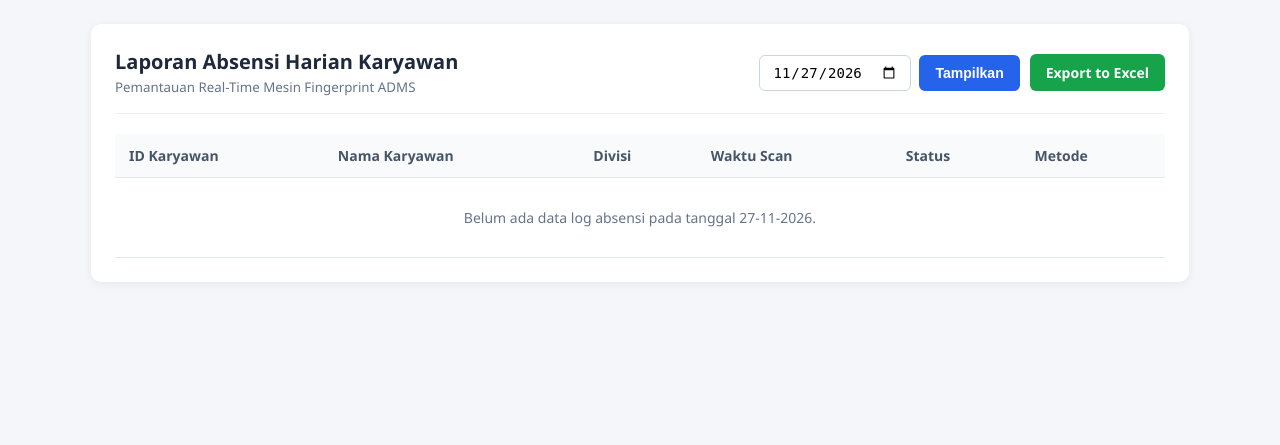
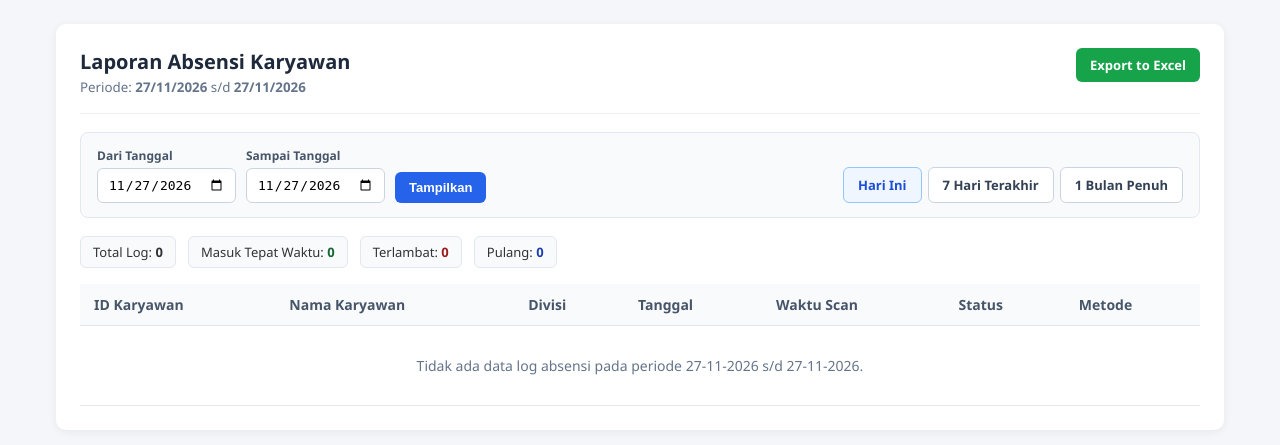
Before and after one commit to vangivaw/ADMS_API_php_Test, a PHP site: page /index.php in a window 1280 px wide. Shown: the top 445 px of the page. Run offline with PHP 8.4, Linux system fonts and the light colour scheme; data comes from the database, SQL or seed files in the repository; tables that the repository leaves empty hold one stand-in row (values such as "Sample post").

Commit message:
Filter rentang tanggal dan penyesuaian export excel

```diff
--- a/index.php
+++ b/index.php
@@ -1,7 +1,23 @@
 <?php
 require_once 'koneksi.php';
 
-$tanggal = $_GET['tanggal'] ?? date('Y-m-d');
+$hari_ini   = date('Y-m-d');
+$awal_bulan = date('Y-m-01');
+$akhir_bulan = date('Y-m-t');
+$tujuh_hari = date('Y-m-d', strtotime('-6 days'));
+
+// Default tampilan saat pertama dibuka: Hari Ini
+$tanggal_mulai   = $_GET['tanggal_mulai'] ?? $hari_ini;
+$tanggal_selesai = $_GET['tanggal_selesai'] ?? $hari_ini;
+
+// Validasi jika pengguna memasukkan tanggal mulai lebih besar dari tanggal selesai
+$pesan_error = '';
+if ($tanggal_mulai > $tanggal_selesai) {
+    $pesan_error = 'Rentang tanggal tidak valid: "Dari Tanggal" tidak boleh melebihi "Sampai Tanggal".';
+    $temp = $tanggal_mulai;
+    $tanggal_mulai = $tanggal_selesai;
+    $tanggal_selesai = $temp;
+}
 
 $query = "SELECT
             l.pin,
@@ -12,169 +28,119 @@ $query = "SELECT
             l.metode
           FROM log_absensi l
           LEFT JOIN karyawan k ON l.pin = k.pin
-          WHERE DATE(l.waktu_scan) = ?
+          WHERE l.waktu_scan >= CONCAT(?, ' 00:00:00')
+            AND l.waktu_scan <= CONCAT(?, ' 23:59:59')
           ORDER BY l.waktu_scan DESC";
 
 $stmt = mysqli_prepare($conn, $query);
-mysqli_stmt_bind_param($stmt, "s", $tanggal);
+mysqli_stmt_bind_param($stmt, "ss", $tanggal_mulai, $tanggal_selesai);
 mysqli_stmt_execute($stmt);
 $result = mysqli_stmt_get_result($stmt);
+
+// Simpan hasil ke array agar bisa dihitung ringkasannya sebelum ditampilkan
+$data_absensi = [];
+$ringkasan = ['MASUK' => 0, 'TERLAMBAT' => 0, 'PULANG' => 0];
+while ($row = mysqli_fetch_assoc($result)) {
+    $data_absensi[] = $row;
+    if (isset($ringkasan[$row['status']])) {
+        $ringkasan[$row['status']]++;
+    }
+}
 ?>
 <!DOCTYPE html>
 <html lang="id">
-
 <head>
     <meta charset="UTF-8">
     <meta name="viewport" content="width=device-width, initial-scale=1.0">
-    <title>Dashboard Absensi Harian</title>
+    <title>Dashboard Laporan Absensi</title>
     <style>
-        body {
-            font-family: 'Segoe UI', Tahoma, sans-serif;
-            background: #f4f6f9;
-            margin: 0;
-            padding: 24px;
-            color: #333;
-        }
-
-        .container {
-            max-width: 1050px;
-            margin: auto;
-            background: #fff;
-            padding: 24px;
-            border-radius: 10px;
-            box-shadow: 0 2px 10px rgba(0, 0, 0, 0.06);
-        }
-
-        .header {
-            display: flex;
-            justify-content: space-between;
-            align-items: center;
-            flex-wrap: wrap;
-            gap: 12px;
-            margin-bottom: 20px;
-            border-bottom: 1px solid #eee;
-            padding-bottom: 16px;
-        }
-
-        .header h2 {
-            margin: 0;
-            font-size: 20px;
-            color: #1e293b;
-        }
-
-        .controls {
-            display: flex;
-            gap: 10px;
-            align-items: center;
-        }
-
-        input[type="date"] {
-            padding: 8px 12px;
-            border: 1px solid #cbd5e1;
-            border-radius: 6px;
-            font-size: 14px;
-        }
-
-        .btn {
-            padding: 9px 16px;
-            border: none;
-            border-radius: 6px;
-            font-size: 14px;
-            font-weight: 600;
-            cursor: pointer;
-            text-decoration: none;
-            display: inline-flex;
-            align-items: center;
-            gap: 6px;
-        }
-
-        .btn-filter {
-            background: #2563eb;
-            color: #fff;
-        }
-
-        .btn-excel {
-            background: #16a34a;
-            color: #fff;
-        }
-
-        .btn-excel:hover {
-            background: #15803d;
-        }
-
-        table {
-            width: 100%;
-            border-collapse: collapse;
-            margin-top: 10px;
-        }
-
-        th,
-        td {
-            padding: 12px 14px;
-            text-align: left;
-            border-bottom: 1px solid #e2e8f0;
-            font-size: 14px;
-        }
-
-        th {
-            background: #f8fafc;
-            color: #475569;
-            font-weight: 600;
-        }
-
-        tr:hover {
-            background: #f1f5f9;
-        }
-
-        .badge {
-            padding: 4px 10px;
-            border-radius: 20px;
-            font-size: 12px;
-            font-weight: 700;
-            display: inline-block;
-        }
-
-        .masuk {
-            background: #dcfce7;
-            color: #166534;
-        }
-
-        .terlambat {
-            background: #fee2e2;
-            color: #991b1b;
-        }
-
-        .pulang {
-            background: #dbeafe;
-            color: #1e40af;
-        }
-
-        .empty {
-            text-align: center;
-            padding: 30px;
-            color: #64748b;
-        }
+        body { font-family: 'Segoe UI', Tahoma, sans-serif; background: #f4f6f9; margin: 0; padding: 24px; color: #333; }
+        .container { max-width: 1120px; margin: auto; background: #fff; padding: 24px; border-radius: 10px; box-shadow: 0 2px 10px rgba(0,0,0,0.06); }
+        .header { display: flex; justify-content: space-between; align-items: flex-start; flex-wrap: wrap; gap: 16px; margin-bottom: 18px; border-bottom: 1px solid #eee; padding-bottom: 16px; }
+        .header h2 { margin: 0; font-size: 20px; color: #1e293b; }
+        .filter-box { background: #f8fafc; border: 1px solid #e2e8f0; border-radius: 8px; padding: 14px 16px; margin-bottom: 18px; display: flex; justify-content: space-between; align-items: flex-end; flex-wrap: wrap; gap: 14px; }
+        .date-inputs { display: flex; align-items: flex-end; flex-wrap: wrap; gap: 10px; }
+        .field { display: flex; flex-direction: column; gap: 4px; }
+        .field label { font-size: 12px; font-weight: 600; color: #475569; }
+        input[type="date"] { padding: 8px 10px; border: 1px solid #cbd5e1; border-radius: 6px; font-size: 13px; background: #fff; }
+        .presets { display: flex; gap: 6px; flex-wrap: wrap; }
+        .btn { padding: 8px 14px; border: none; border-radius: 6px; font-size: 13px; font-weight: 600; cursor: pointer; text-decoration: none; display: inline-flex; align-items: center; gap: 6px; }
+        .btn-filter { background: #2563eb; color: #fff; }
+        .btn-filter:hover { background: #1d4ed8; }
+        .btn-preset { background: #fff; color: #334155; border: 1px solid #cbd5e1; }
+        .btn-preset:hover { background: #e2e8f0; }
+        .btn-preset.active { background: #eff6ff; color: #1d4ed8; border-color: #93c5fd; }
+        .btn-excel { background: #16a34a; color: #fff; }
+        .btn-excel:hover { background: #15803d; }
+        .summary-bar { display: flex; gap: 12px; flex-wrap: wrap; margin-bottom: 16px; font-size: 13px; }
+        .summary-item { background: #f8fafc; border: 1px solid #e2e8f0; padding: 6px 12px; border-radius: 6px; }
+        .alert { background: #fef2f2; border: 1px solid #fecaca; color: #991b1b; padding: 10px 14px; border-radius: 6px; margin-bottom: 16px; font-size: 13px; }
+        table { width: 100%; border-collapse: collapse; }
+        th, td { padding: 11px 14px; text-align: left; border-bottom: 1px solid #e2e8f0; font-size: 14px; }
+        th { background: #f8fafc; color: #475569; font-weight: 600; }
+        tr:hover { background: #f1f5f9; }
+        .badge { padding: 4px 10px; border-radius: 20px; font-size: 12px; font-weight: 700; display: inline-block; }
+        .masuk { background: #dcfce7; color: #166534; }
+        .terlambat { background: #fee2e2; color: #991b1b; }
+        .pulang { background: #dbeafe; color: #1e40af; }
+        .empty { text-align: center; padding: 30px; color: #64748b; }
     </style>
 </head>
-
 <body>
 
 <div class="container">
     <div class="header">
         <div>
-                <h2>Laporan Absensi Harian Karyawan</h2>
-                <small style="color: #64748b;">Pemantauan Real-Time Mesin Fingerprint ADMS</small>
+            <h2>Laporan Absensi Karyawan</h2>
+            <small style="color: #64748b;">
+                Periode: <strong><?= date('d/m/Y', strtotime($tanggal_mulai)) ?></strong>
+                s/d <strong><?= date('d/m/Y', strtotime($tanggal_selesai)) ?></strong>
+            </small>
         </div>
 
-            <div class="controls">
-                <form method="GET" style="display:flex; gap:8px;">
-                    <input type="date" name="tanggal" value="<?= htmlspecialchars($tanggal) ?>">
-                    <button type="submit" class="btn btn-filter">Tampilkan</button>
-                </form>
-                <a href="export_excel.php?tanggal=<?= urlencode($tanggal) ?>" class="btn btn-excel">
+        <a href="export_excel.php?tanggal_mulai=<?= urlencode($tanggal_mulai) ?>&tanggal_selesai=<?= urlencode($tanggal_selesai) ?>" class="btn btn-excel">
             Export to Excel
         </a>
     </div>
+
+    <?php if ($pesan_error): ?>
+        <div class="alert"><?= htmlspecialchars($pesan_error) ?></div>
+    <?php endif; ?>
+
+    <div class="filter-box">
+        <form method="GET" class="date-inputs">
+            <div class="field">
+                <label for="tanggal_mulai">Dari Tanggal</label>
+                <input type="date" id="tanggal_mulai" name="tanggal_mulai" value="<?= htmlspecialchars($tanggal_mulai) ?>" required>
+            </div>
+            <div class="field">
+                <label for="tanggal_selesai">Sampai Tanggal</label>
+                <input type="date" id="tanggal_selesai" name="tanggal_selesai" value="<?= htmlspecialchars($tanggal_selesai) ?>" required>
+            </div>
+            <button type="submit" class="btn btn-filter">Tampilkan</button>
+        </form>
+
+        <div class="presets">
+            <a href="?tanggal_mulai=<?= $hari_ini ?>&tanggal_selesai=<?= $hari_ini ?>"
+               class="btn btn-preset <?= ($tanggal_mulai === $hari_ini && $tanggal_selesai === $hari_ini) ? 'active' : '' ?>">
+               Hari Ini
+            </a>
+            <a href="?tanggal_mulai=<?= $tujuh_hari ?>&tanggal_selesai=<?= $hari_ini ?>"
+               class="btn btn-preset <?= ($tanggal_mulai === $tujuh_hari && $tanggal_selesai === $hari_ini) ? 'active' : '' ?>">
+               7 Hari Terakhir
+            </a>
+            <a href="?tanggal_mulai=<?= $awal_bulan ?>&tanggal_selesai=<?= $akhir_bulan ?>"
+               class="btn btn-preset <?= ($tanggal_mulai === $awal_bulan && $tanggal_selesai === $akhir_bulan) ? 'active' : '' ?>">
+               1 Bulan Penuh
+            </a>
+        </div>
+    </div>
+
+    <div class="summary-bar">
+        <div class="summary-item">Total Log: <strong><?= count($data_absensi) ?></strong></div>
+        <div class="summary-item">Masuk Tepat Waktu: <strong style="color:#166534;"><?= $ringkasan['MASUK'] ?></strong></div>
+        <div class="summary-item">Terlambat: <strong style="color:#991b1b;"><?= $ringkasan['TERLAMBAT'] ?></strong></div>
+        <div class="summary-item">Pulang: <strong style="color:#1e40af;"><?= $ringkasan['PULANG'] ?></strong></div>
     </div>
 
     <table>
@@ -183,43 +149,49 @@ $result = mysqli_stmt_get_result($stmt);
                 <th>ID Karyawan</th>
                 <th>Nama Karyawan</th>
                 <th>Divisi</th>
+                <th>Tanggal</th>
                 <th>Waktu Scan</th>
                 <th>Status</th>
                 <th>Metode</th>
             </tr>
         </thead>
         <tbody>
-                <?php if (mysqli_num_rows($result) > 0): ?>
-                    <?php while ($row = mysqli_fetch_assoc($result)): ?>
+            <?php if (count($data_absensi) > 0): ?>
+                <?php foreach ($data_absensi as $row): ?>
                     <?php
-                        $kelas_status = strtolower($row['status']);
-                        $waktu_format = date('H:i:s', strtotime($row['waktu_scan'])) . ' WIB';
+                        $kelas_status   = strtolower($row['status']);
+                        $tanggal_format = date('d-m-Y', strtotime($row['waktu_scan']));
+                        $waktu_format   = date('H:i:s', strtotime($row['waktu_scan'])) . ' WIB';
                     ?>
                     <tr>
                         <td><strong><?= htmlspecialchars($row['pin']) ?></strong></td>
                         <td><?= htmlspecialchars($row['nama']) ?></td>
                         <td><?= htmlspecialchars($row['divisi']) ?></td>
+                        <td><?= $tanggal_format ?></td>
                         <td><?= $waktu_format ?></td>
                         <td><span class="badge <?= $kelas_status ?>"><?= htmlspecialchars($row['status']) ?></span></td>
                         <td><?= htmlspecialchars($row['metode']) ?></td>
                     </tr>
-                    <?php endwhile; ?>
+                <?php endforeach; ?>
             <?php else: ?>
                 <tr>
-                        <td colspan="6" class="empty">Belum ada data log absensi pada tanggal <?= date('d-m-Y', strtotime($tanggal)) ?>.</td>
+                    <td colspan="7" class="empty">
+                        Tidak ada data log absensi pada periode <?= date('d-m-Y', strtotime($tanggal_mulai)) ?> s/d <?= date('d-m-Y', strtotime($tanggal_selesai)) ?>.
+                    </td>
                 </tr>
             <?php endif; ?>
         </tbody>
     </table>
 </div>
 
+<?php if ($tanggal_selesai >= $hari_ini): ?>
 <script>
-        // Auto-refresh halaman setiap 15 detik untuk memantau scan baru secara real-time
+    // Auto-refresh hanya aktif jika rentang tanggal mencakup hari ini
     setTimeout(() => {
         window.location.reload();
     }, 15000);
 </script>
+<?php endif; ?>
 
 </body>
-
 </html>
```
Also changed, not shown: export_excel.php (+20 -5 lines). Lines whose indentation alone changed are shown as unchanged.
